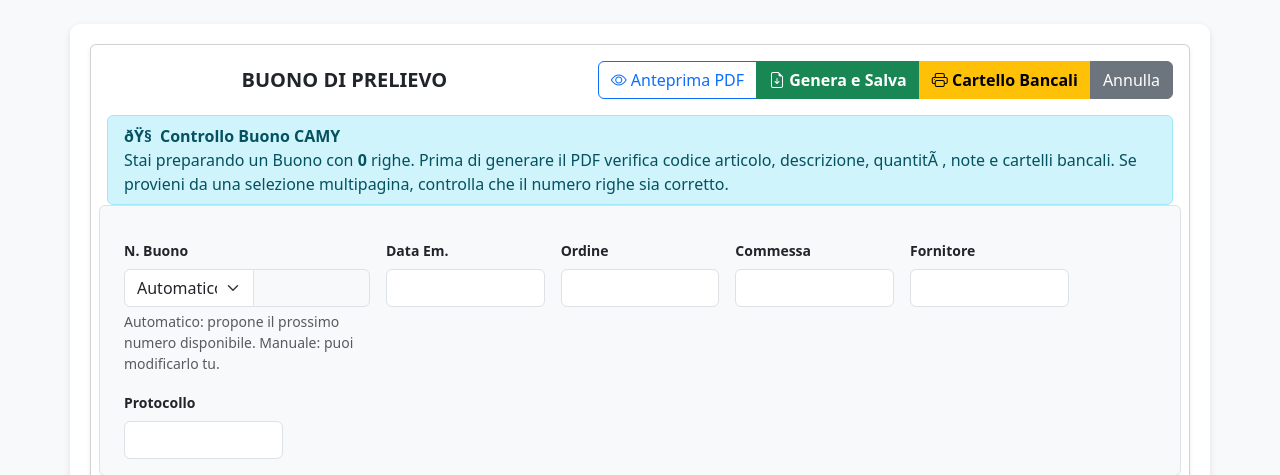
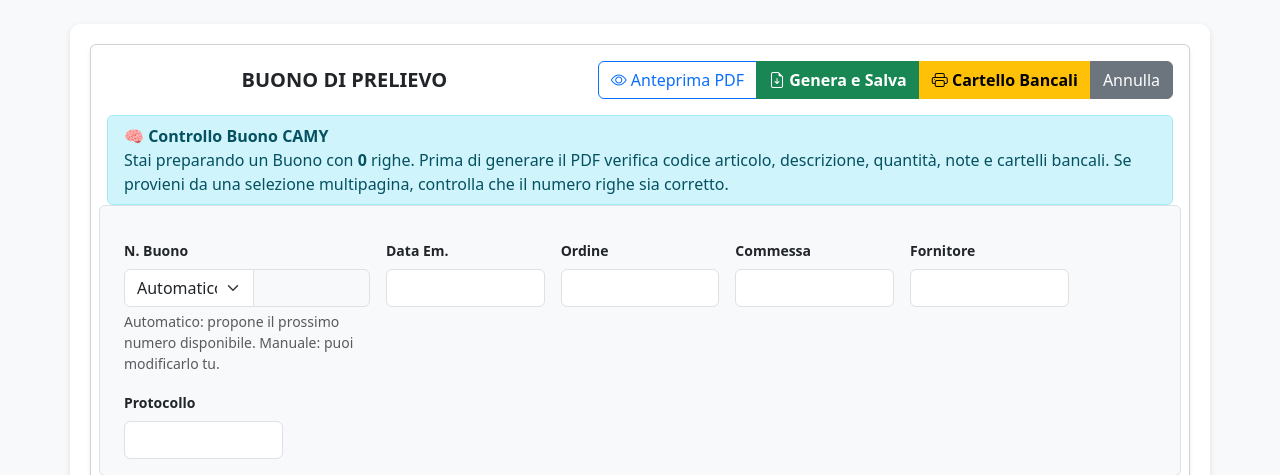
Before and after one commit to Camarsrl/GESTIONALE_WEB_2-Menu, a Python web app: template templates/buono_preview.html in a window 1280 px wide. Shown: the part 58-533 px from the top of the page. Run offline with Jinja, Linux system fonts and the light colour scheme; the template is opened without the code that fills it, so the values that code supplies are empty.

Commit message:
Update buono_preview.html

```diff
--- a/templates/buono_preview.html
+++ b/templates/buono_preview.html
@@ -1,3 +1,4 @@
+
 {% extends 'base.html' %}
 {% block content %}
 <div class="card p-3 shadow-sm">
@@ -21,8 +22,8 @@
 
 
     <div class="alert alert-info py-2">
-        <b>ðŸ§  Controllo Buono CAMY</b><br>
-        Stai preparando un Buono con <b>{{ rows|length }}</b> righe. Prima di generare il PDF verifica codice articolo, descrizione, quantitÃ , note e cartelli bancali.
+        <b>🧠 Controllo Buono CAMY</b><br>
+        Stai preparando un Buono con <b>{{ rows|length }}</b> righe. Prima di generare il PDF verifica codice articolo, descrizione, quantità, note e cartelli bancali.
         Se provieni da una selezione multipagina, controlla che il numero righe sia corretto.
     </div>
 
```
